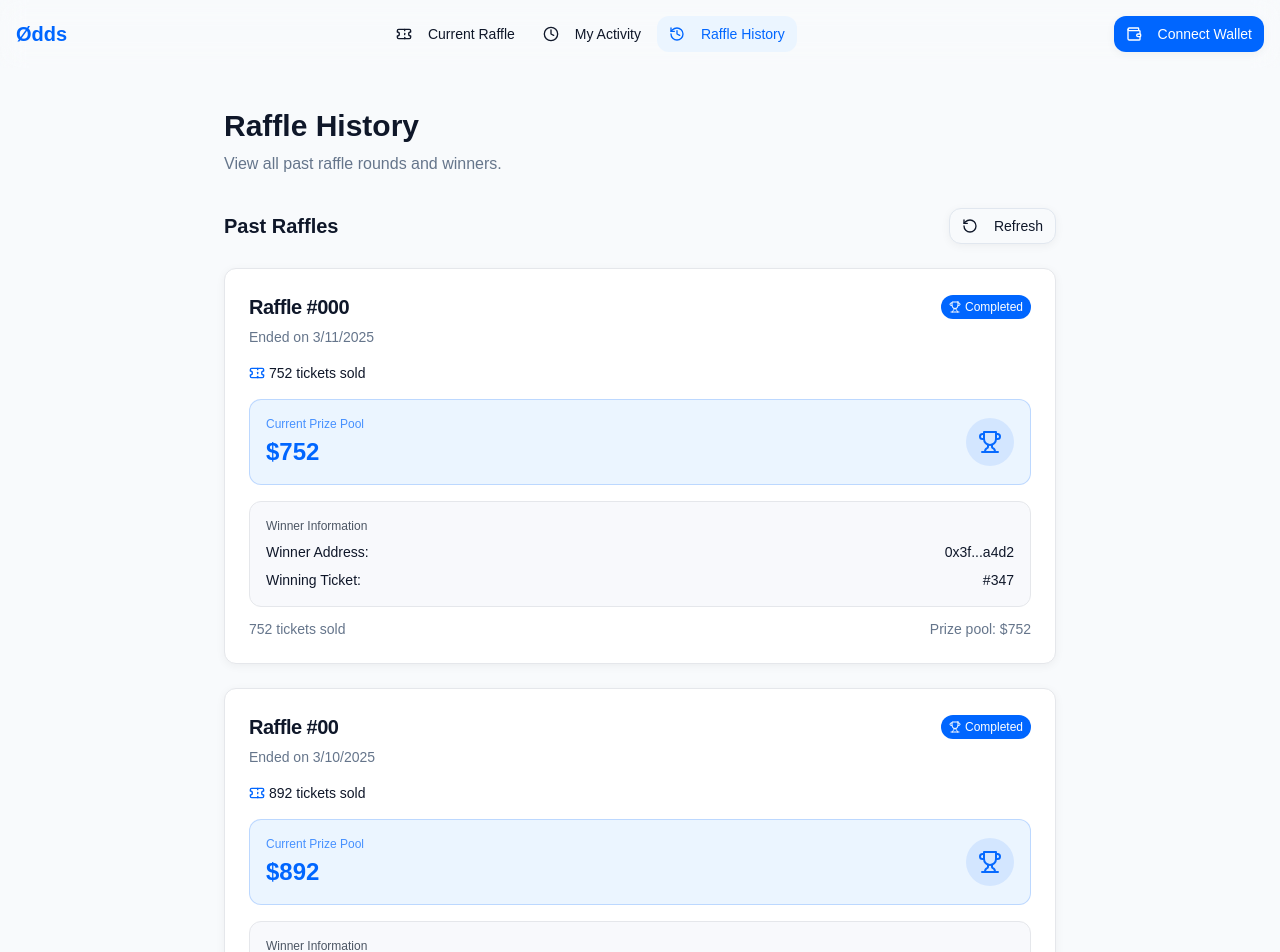
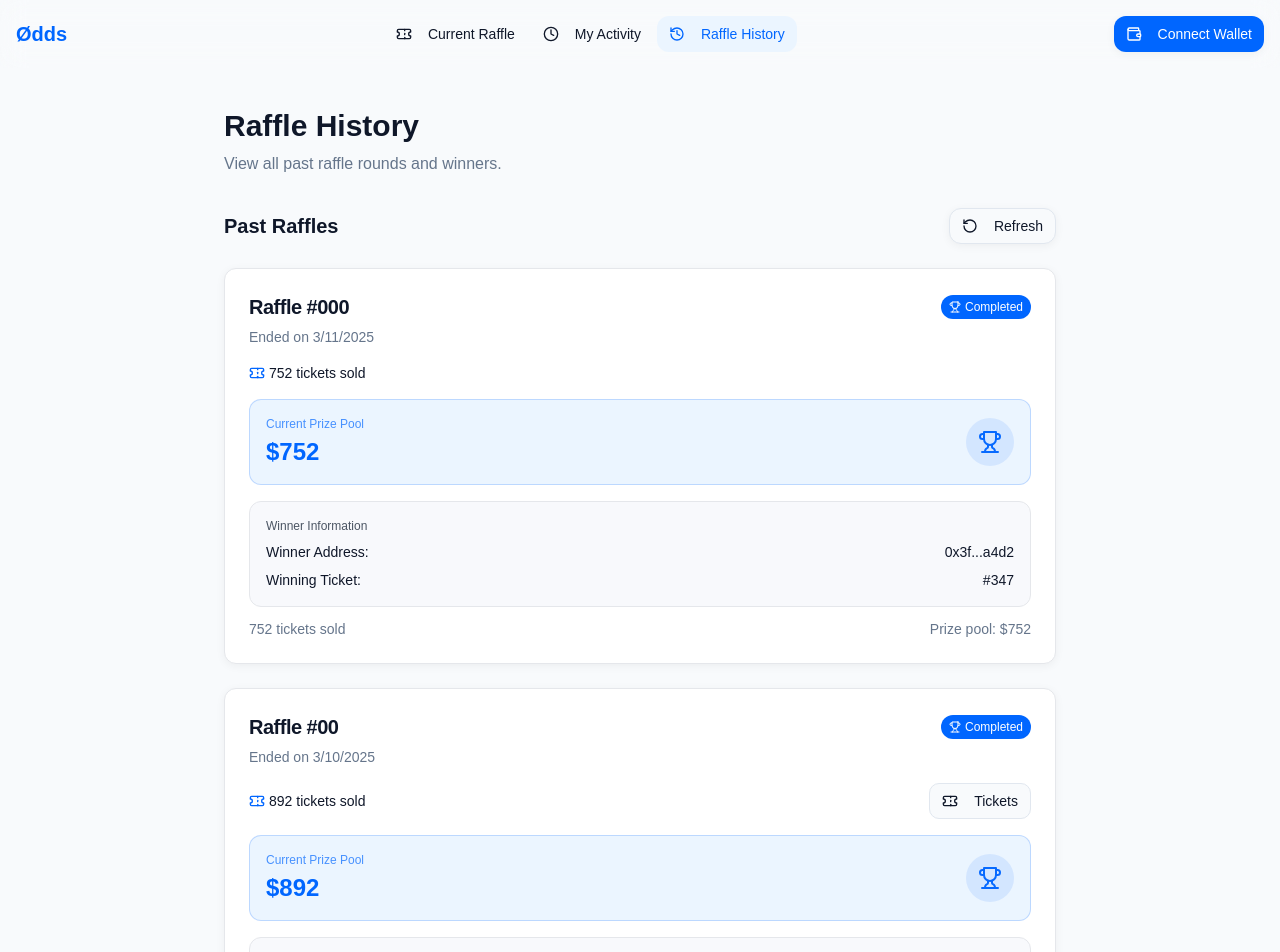
Before and after one commit to TahaNaqv/odds-fe, a React (Vite) app: page /history in a window 1280 px wide. Shown: the top 952 px of the page. Built offline with nearby package versions, Linux system fonts and the light colour scheme; a web font is replaced by a local one.

Commit message:
Implement tickets button functionality
Implement the tickets button functionality in the current raffle section, similar to the activity preview screen.

```diff
--- a/src/components/raffle/RaffleCard.tsx
+++ b/src/components/raffle/RaffleCard.tsx
@@ -6,6 +6,8 @@ import { Skeleton } from '@/components/ui/skeleton';
 import { Badge } from '@/components/ui/badge';
 import { Ticket, Timer, Trophy } from 'lucide-react';
 import { formatTimeRemaining, getTimeRemaining } from '@/utils/helpers';
+import TicketModal from '@/components/activity/TicketModal';
+import useRaffle from '@/hooks/useRaffle';
 
 // Helper function for formatting currency
 const formatCurrency = (amount: number) => {
@@ -29,6 +31,12 @@ interface RaffleCardProps {
 
 const RaffleCard = ({ raffle, isLoading = false, isPast = false }: RaffleCardProps) => {
   const [timeRemaining, setTimeRemaining] = useState('');
+  const { userActivity } = useRaffle();
+
+  // Find user tickets for current raffle
+  const currentRaffleTickets = userActivity
+    .filter(activity => activity.raffleId === raffle.id && activity.ticketIds && activity.ticketIds.length > 0)
+    .flatMap(activity => activity.ticketIds || []);
 
   useEffect(() => {
     if (isPast) return;
@@ -97,6 +105,14 @@ const RaffleCard = ({ raffle, isLoading = false, isPast = false }: RaffleCardPro
               {raffle.ticketsSold} tickets sold
             </span>
           </div>
+
+          {/* Add ticket modal button if user has tickets */}
+          {currentRaffleTickets.length > 0 && (
+            <TicketModal
+              ticketIds={currentRaffleTickets}
+              winningTicket={raffle.winningTicket}
+            />
+          )}
         </div>
 
         <div className="mt-4">
--- a/src/hooks/raffle/raffle-types.ts
+++ b/src/hooks/raffle/raffle-types.ts
@@ -22,6 +22,7 @@ export interface UserActivity {
   token?: 'USDC' | 'USDT';
   prize?: number;
   winningTicket?: number;
+  ticketIds?: number[];
 }
 
 export interface AutoEnrollSettings {
--- a/src/hooks/raffle/use-raffle-data.ts
+++ b/src/hooks/raffle/use-raffle-data.ts
@@ -13,8 +13,12 @@ export const useRaffleData = (address?: string | null) => {
   useState(() => {
     const typedActivity: UserActivity[] = MOCK_USER_ACTIVITY.map(activity => ({
       ...activity,
-      type: activity.type as "purchase" | "win", // Ensure type property is correctly typed
-      token: activity.token as "USDC" | "USDT" | undefined // Ensure token property is correctly typed
+      type: activity.type as "purchase" | "win",
+      token: activity.token as "USDC" | "USDT" | undefined,
+      // Ensure ticket IDs are present (adding mock values if not in the data)
+      ticketIds: activity.ticketIds || (activity.ticketCount ?
+        Array.from({ length: activity.ticketCount }, (_, i) => 1000 + i + Math.floor(Math.random() * 1000))
+        : [])
     }));
     setUserActivity(typedActivity);
   });
@@ -61,7 +65,11 @@ export const useRaffleData = (address?: string | null) => {
       const typedActivity: UserActivity[] = MOCK_USER_ACTIVITY.map(activity => ({
         ...activity,
         type: activity.type as "purchase" | "win",
-        token: activity.token as "USDC" | "USDT" | undefined
+        token: activity.token as "USDC" | "USDT" | undefined,
+        // Generate mock ticket IDs if they don't exist
+        ticketIds: activity.ticketIds || (activity.ticketCount ?
+          Array.from({ length: activity.ticketCount }, (_, i) => 1000 + i + Math.floor(Math.random() * 1000))
+          : [])
       }));
 
       setUserActivity(typedActivity);
```
